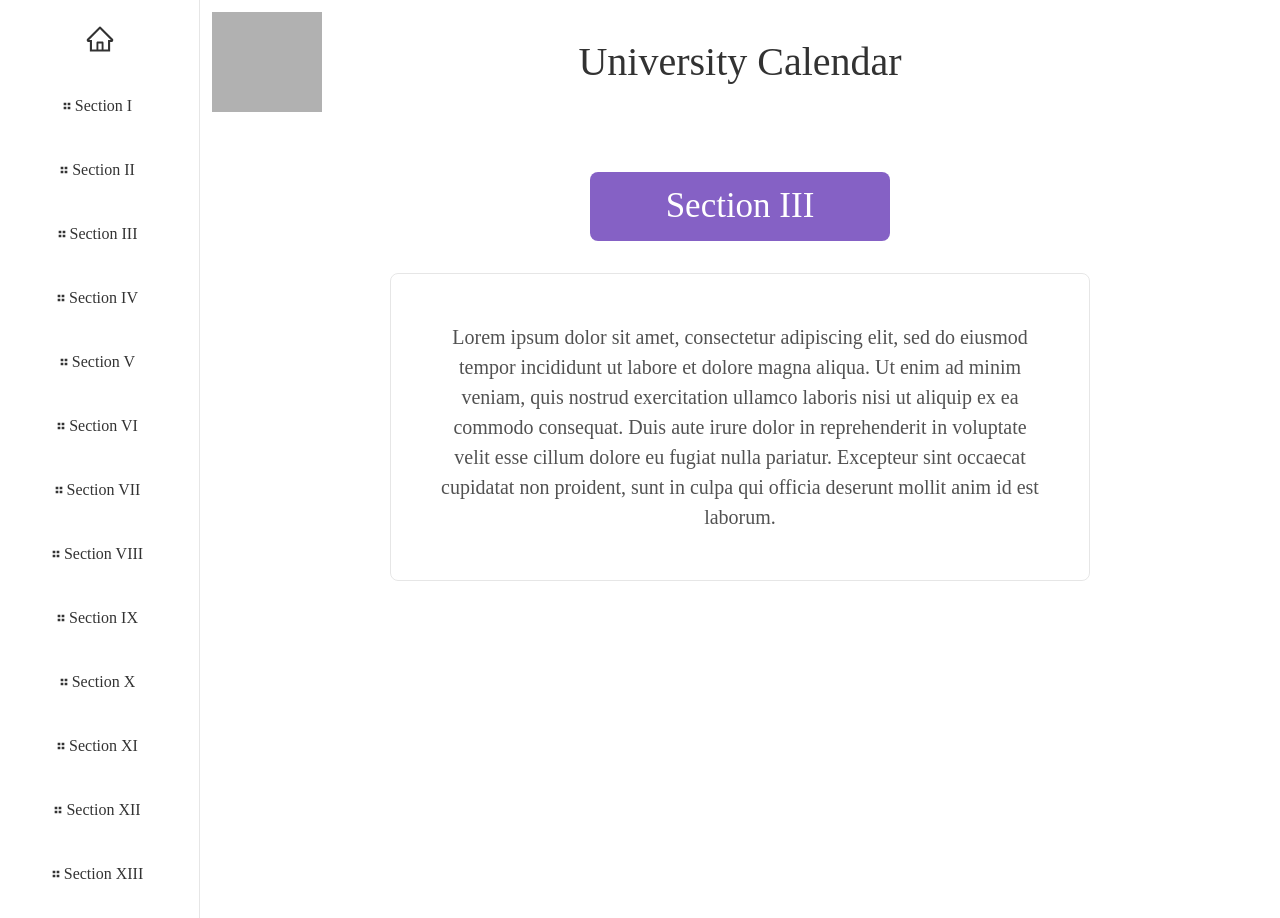
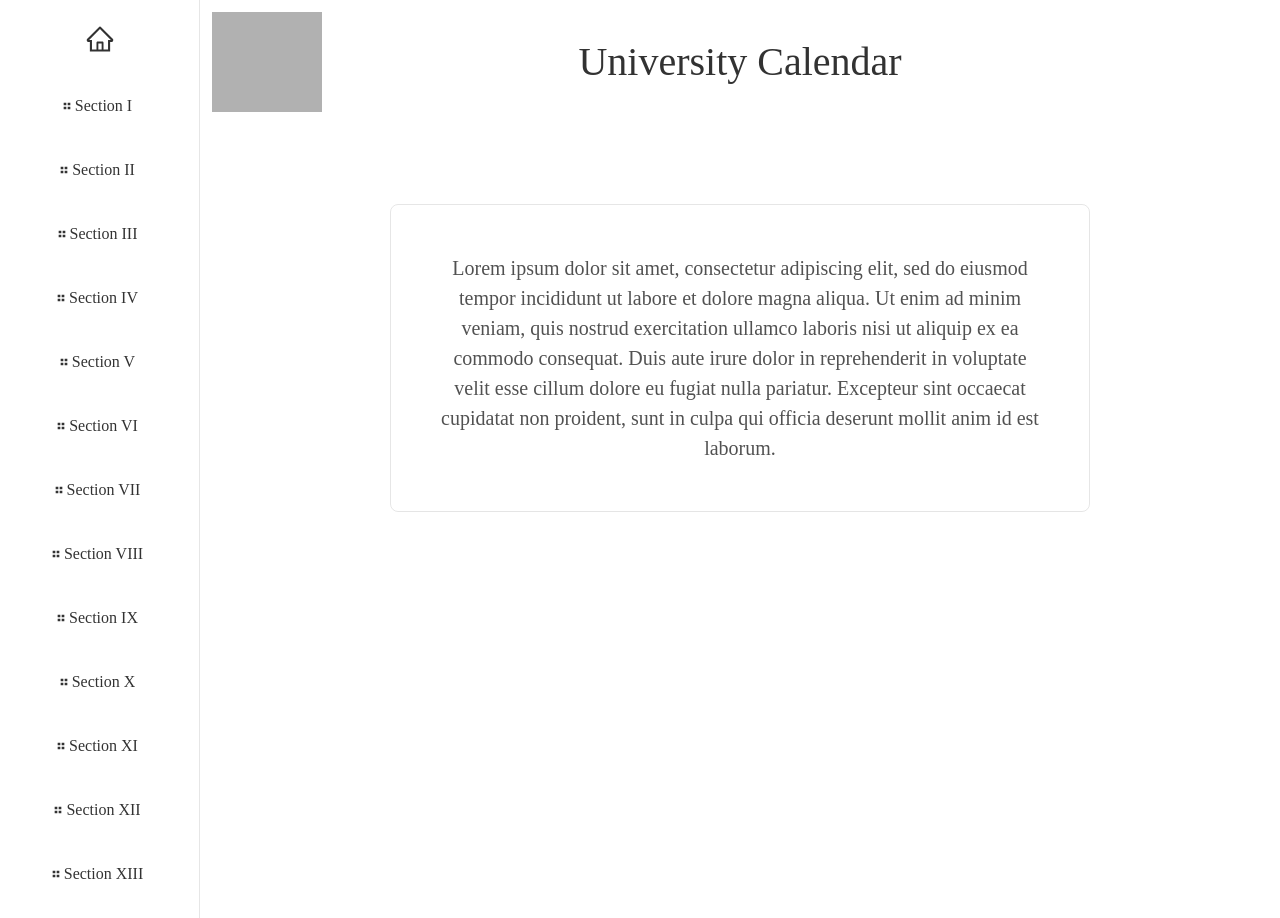
Before and after one commit to Drex72/Unilag-Calendar, a React (Create React App) app: page /symbols in a window 1280 px wide. Shown: the top 918 px of the page. Built offline with nearby package versions, Linux system fonts and the light colour scheme; grey boxes are pictures that could not be loaded.

Commit message:
Symbols fix

```diff
--- a/src/components/Symbols.tsx
+++ b/src/components/Symbols.tsx
@@ -13,9 +13,7 @@ const Symbols = () => {
           </h1>
         </div>
       </div>
-      <div className="mx-auto max-w-[300px] bg-purple rounded-lg p-2">
-        <h1 className="text-center text-white text-[35px]">Section III</h1>
-      </div>
+
       <div
         className="cursor-pointer mt-8 text-center mx-auto border
             rounded-lg border-grey max-w-[700px] space-y-4 text-[20px] p-12"
```
